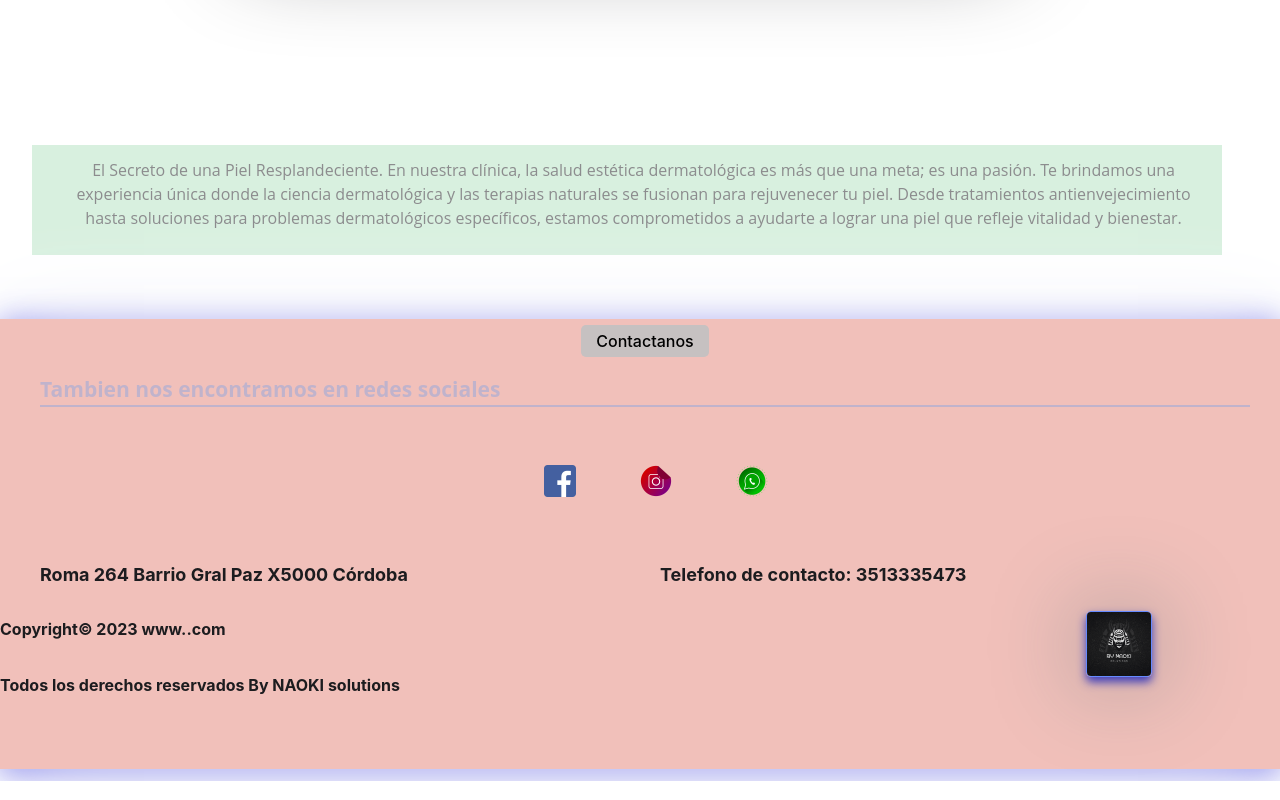
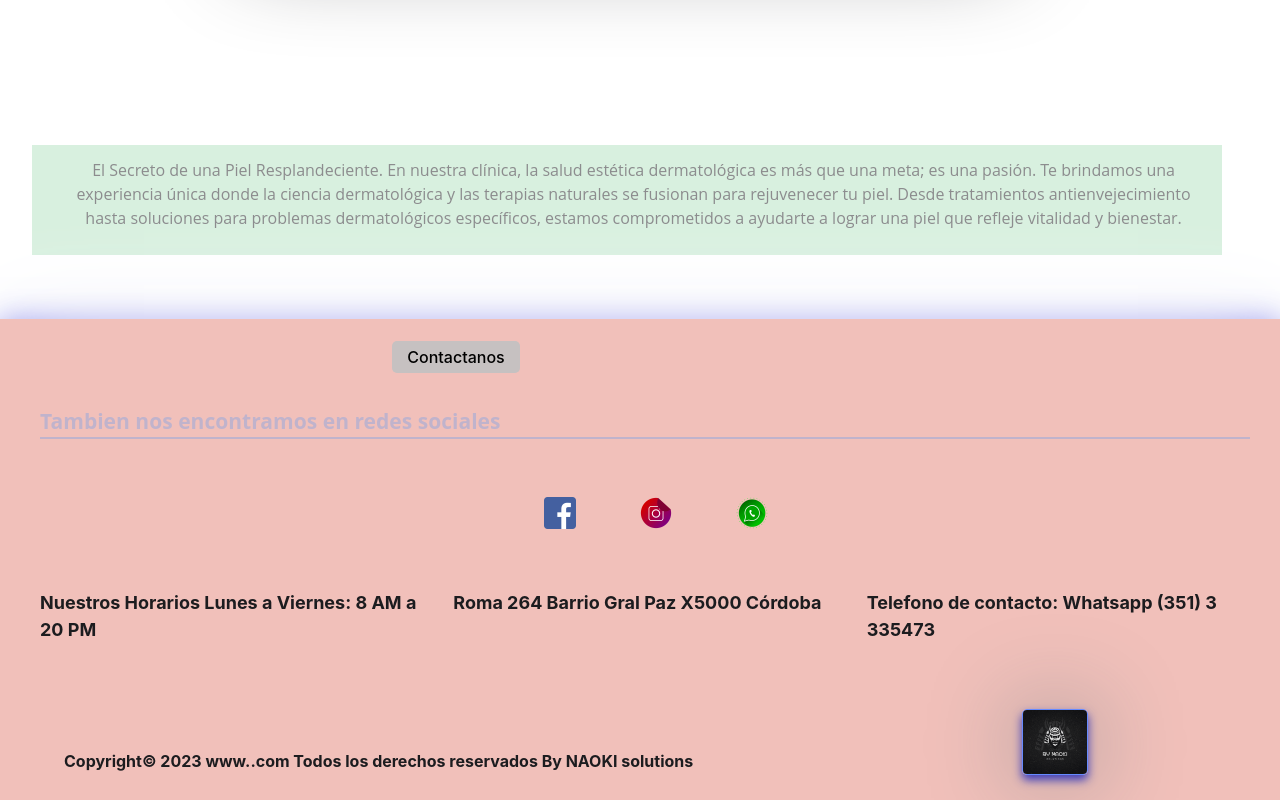
Before and after one commit to ginofrancocba/medicinaIntegrativaFront, a React (Vite) app: page / in a window 1280 px wide. Shown: the part 617-1417 px from the top of the page. Built offline with nearby package versions, Linux system fonts and the light colour scheme.

Commit message:
Add Change Footer

```diff
--- a/src/views/Footer.css
+++ b/src/views/Footer.css
@@ -8,7 +8,7 @@
 .page-footer  {
     display: grid;
     justify-content: center;
-    height: 450px;
+    height: 20%;
     background-color: var(--salmon-footer);
     box-shadow: var(--grey) 0px 0px 95px, var(--azul) 0px 4px 31px ;
     border: 0px solid var(--azul-fran) ;
@@ -22,7 +22,7 @@
    background-color:var(--grey-button);
    width: 8em;
    height: 2em;
-   margin: auto;
+   margin: 1rem 0rem 1rem 22rem;
    padding: 1%;
    border-radius: 5px;
 }
@@ -97,13 +97,18 @@ a {
    height: 40%;
    color: var(--oscuro);
    padding: 0% 0% 0% 0%;
-   margin: 0% 0% 0% 0%;
+   margin: 1% 1% 1% 1%;
+}
+
+.p-footer {
+   padding: 0% 0% 0% 0%;
+   margin: 9% 0% 1% 5%;
 }
 
 .logo-footer {
    width: 4rem;
    height: 4rem;
-   margin: -8% 10% 10% 10%;
+   margin: -6% 15% 2% 0%;
    border-radius: 5px;
    box-shadow: var(--semi-oscuro) 0px 2px 95px, var(--azul-hover) 0px 5px 10px;
    border: 1px solid var(--azul-fran);
--- a/src/views/Footer.jsx
+++ b/src/views/Footer.jsx
@@ -35,15 +35,15 @@ function Footer() {
                     container
                     className="datos-ubicacion" >
                     <ul>
+                        <li>Nuestros Horarios Lunes a Viernes: 8 AM a 20 PM</li>
                         <li>Roma 264 Barrio Gral Paz X5000 Córdoba</li>
-                        <li>Telefono de contacto: 3513335473</li>
+                        <li>Telefono de contacto: Whatsapp (351) 3 335473</li>
                     </ul>
                 </Grid>
                 <Grid
                     container
                     className="copyright" item xs={12}>
-                    <p>Copyright© 2023 www..com </p>
-                    <p>Todos los derechos reservados By NAOKI solutions</p>
+                    <p className="p-footer" >Copyright© 2023 www..com Todos los derechos reservados By NAOKI solutions </p>
                     <img className="logo-footer" src='./imgs/logoNaoky.png' alt='Logo Naoki' />
                 </Grid>
             </Grid>
```
